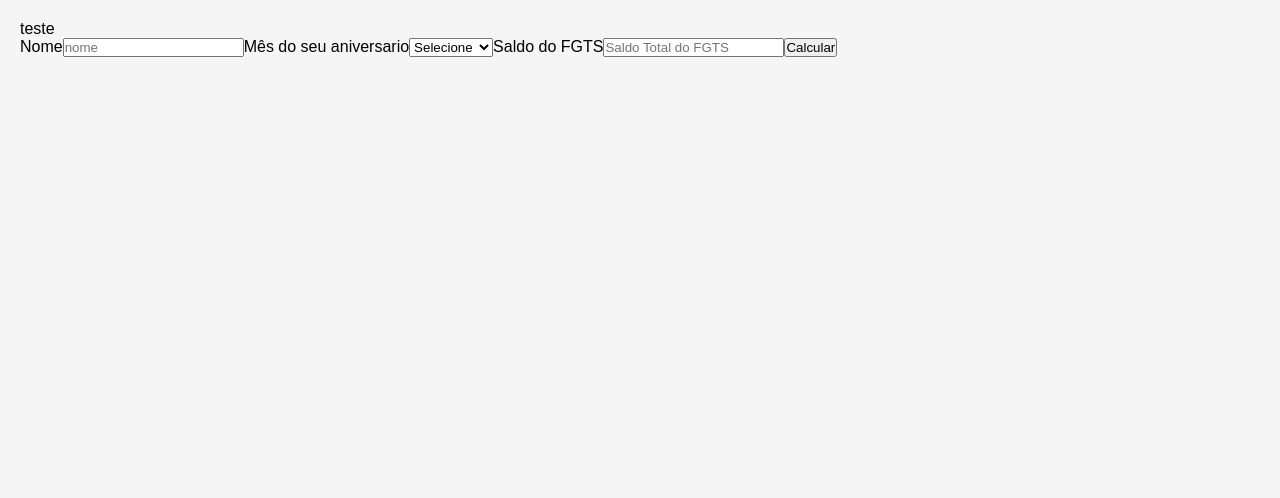
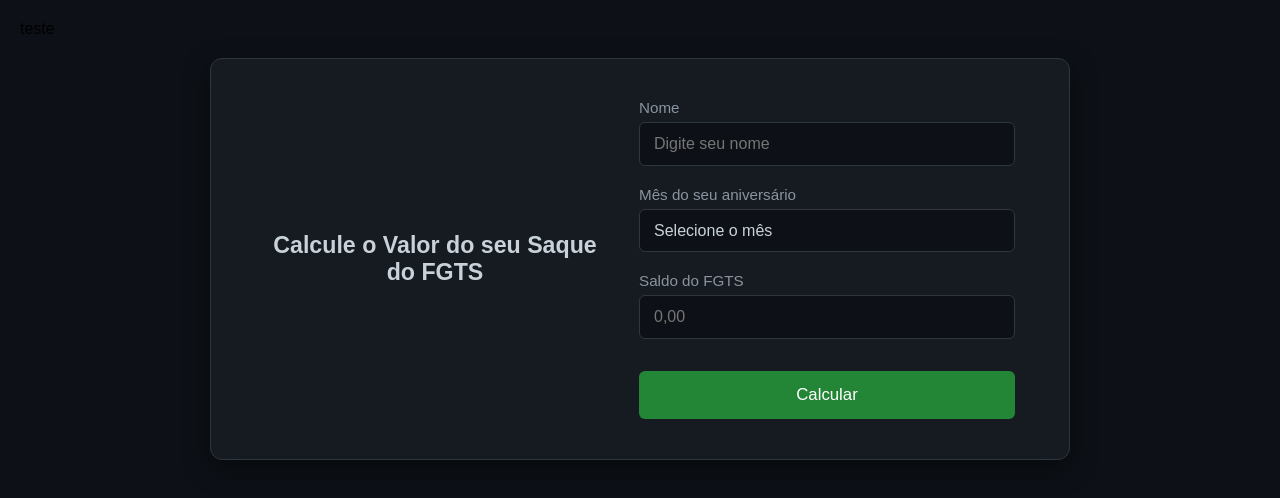
Before and after one commit to ClaudirFantuci/crud-simulador_fgts-Front, a React (Create React App) app: page / in a window 1280 px wide. Shown: the top 498 px of the page. Built offline with nearby package versions, Linux system fonts and the light colour scheme; the HTML template or start-up script is replaced by a standard one.

Commit message:
feat: Atualizei o componente FormSaqueAniversario com novos estilos e estrutura; alterar a cor de fundo no App.css.

```diff
--- a/src/App.css
+++ b/src/App.css
@@ -6,6 +6,6 @@
 
 body {
   font-family: Arial, sans-serif;
-  background: #f5f5f5;
+  background: #0d1117;
   padding: 20px;
 }
--- a/src/components/FormSaqueAniversario/FormSaqueAniversario.css
+++ b/src/components/FormSaqueAniversario/FormSaqueAniversario.css
@@ -0,0 +1,92 @@
+.formContainer {
+    display: flex;
+    justify-content: center;
+    align-items: center;
+    padding: 20px;
+}
+
+.form-card {
+    display: flex;
+    justify-content: center;
+    align-items: center;
+    background: #161b22;
+    border: 1px solid #30363d;
+    border-radius: 12px;
+    padding: 28px 42px;
+    width: 100%;
+    max-width: 860px;
+    box-shadow: 0 8px 24px rgba(0, 0, 0, 0.5);
+    position: relative;
+}
+
+.form-header {
+    display: flex;
+    justify-content: center;
+    padding: 12px;
+}
+
+.form-header h2 {
+    text-align: center;
+    color: #c9d1d9;
+    font-size: 1.45rem;
+    font-weight: 600;
+    margin: 0;
+}
+
+
+.form-label {
+    color: #8b949e;
+    font-size: 0.95rem;
+    margin-bottom: 6px;
+    display: block;
+}
+
+.FormSaque {
+    width: 100%;
+    display: flex;
+    flex-direction: column;
+    gap: 20px;
+    margin-left: 10px;
+    padding: 12px;
+    max-width: 400px;
+}
+
+.formGroup {
+    display: flex;
+    flex-direction: column;
+}
+
+.inputField,
+.selectField {
+    appearance: none;
+    width: 100%;
+    padding: 12px 14px;
+    background: #0d1117;
+    border: 1px solid #30363d;
+    border-radius: 6px;
+    color: #c9d1d9;
+    font-size: 1rem;
+}
+
+.inputField:focus,
+.selectField:focus {
+    outline: none;
+    box-shadow: 0 0 0 3px rgba(88, 166, 255, 0.15);
+}
+
+.buttonCalc {
+    background: #238636;
+    color: white;
+    border: none;
+    border-radius: 6px;
+    padding: 14px;
+    font-size: 1.05rem;
+    font-weight: 500;
+    cursor: pointer;
+    margin-top: 12px;
+    transition: ease;
+}
+
+.buttonCalc:hover {
+    background: #2ea043;
+}
--- a/src/components/FormSaqueAniversario/FormSaqueAniversario.jsx
+++ b/src/components/FormSaqueAniversario/FormSaqueAniversario.jsx
@@ -1,5 +1,5 @@
-import React, { useState, useEffect } from 'react';
-import './FormSaqueAniversario.css'
+import React, { useState } from 'react';
+import './FormSaqueAniversario.css';
 
 const MESES = [
     { label: 'Janeiro', value: 1 },
@@ -12,16 +12,16 @@
     { label: 'Agosto', value: 8 },
     { label: 'Setembro', value: 9 },
     { label: 'Outubro', value: 10 },
-    { label: 'November', value: 11 },
+    { label: 'Novembro', value: 11 },
     { label: 'Dezembro', value: 12 }
 ];
+
 const FormSaqueAniversario = ({ onSubmit }) => {
     const [dados, setDados] = useState({
         nome: '',
         saldoFgts: '',
         mesAniversario: ''
     });
-
 
     const handleChange = (e) => {
         const { name, value } = e.target;
@@ -36,38 +36,66 @@
         }
         onSubmit(dados);
     };
+
     return (
-        <div className='FormContainer'>
-            <form onSubmit={handleSubmit} className='FormSaque'>
-                <label>Nome</label>
-                <input type="text"
-                    name='nome'
+        <div className="formContainer">
+            <div className="form-card">
+                <div className="form-header">
+                    <h2>Calcule o Valor do seu Saque do FGTS</h2>
+                </div>
+
+                <form onSubmit={handleSubmit} className="FormSaque">
+                    <div className="formGroup">
+                        <label className="form-label">Nome</label>
+                        <input
+                            className="inputField"
+                            type="text"
+                            name="nome"
                             value={dados.nome}
                             onChange={handleChange}
-                    placeholder='nome'
-                    required />
-                <label>Mês do seu aniversario</label>
+                            placeholder="Digite seu nome"
+                            required
+                        />
+                    </div>
+
+                    <div className="formGroup">
+                        <label className="form-label">Mês do seu aniversário</label>
                         <select
+                            className="selectField"
                             name="mesAniversario"
                             value={dados.mesAniversario}
                             onChange={handleChange}
                             required
                         >
-                    <option value="">Selecione</option>
+                            <option value="">Selecione o mês</option>
                             {MESES.map(mes => (
-                        <option key={mes.value} value={mes.value}>{mes.label}</option>
+                                <option key={mes.value} value={mes.value}>
+                                    {mes.label}
+                                </option>
                             ))}
                         </select>
-                <label>Saldo do FGTS</label>
-                <input type="number"
-                    name='saldoFgts'
+                    </div>
+
+                    <div className="formGroup">
+                        <label className="form-label">Saldo do FGTS</label>
+                        <div className="input-wrapper">
+                            <input
+                                className="inputField"
+                                type="number"
+                                name="saldoFgts"
                                 value={dados.saldoFgts}
                                 onChange={handleChange}
-                    placeholder='Saldo Total do FGTS'
-                    required />
-                <button type="submit">Calcular</button>
+                                placeholder="0,00"
+                                required
+                            />
+                        </div>
+                    </div>
+
+                    <button type="submit" className="buttonCalc">
+                        Calcular
+                    </button>
                 </form>
-
+            </div>
         </div>
     );
 };
```
Lines whose indentation alone changed are shown as unchanged.
